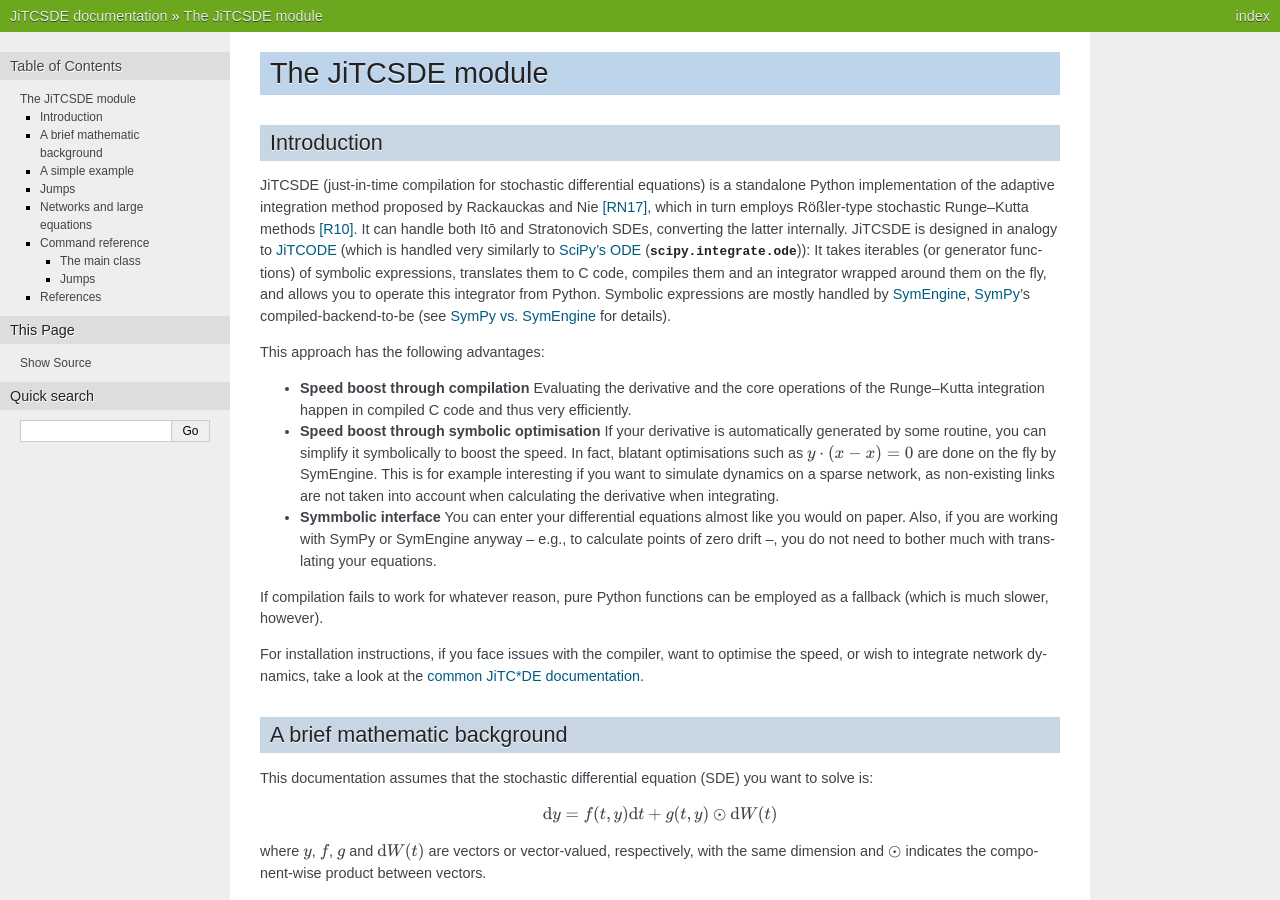
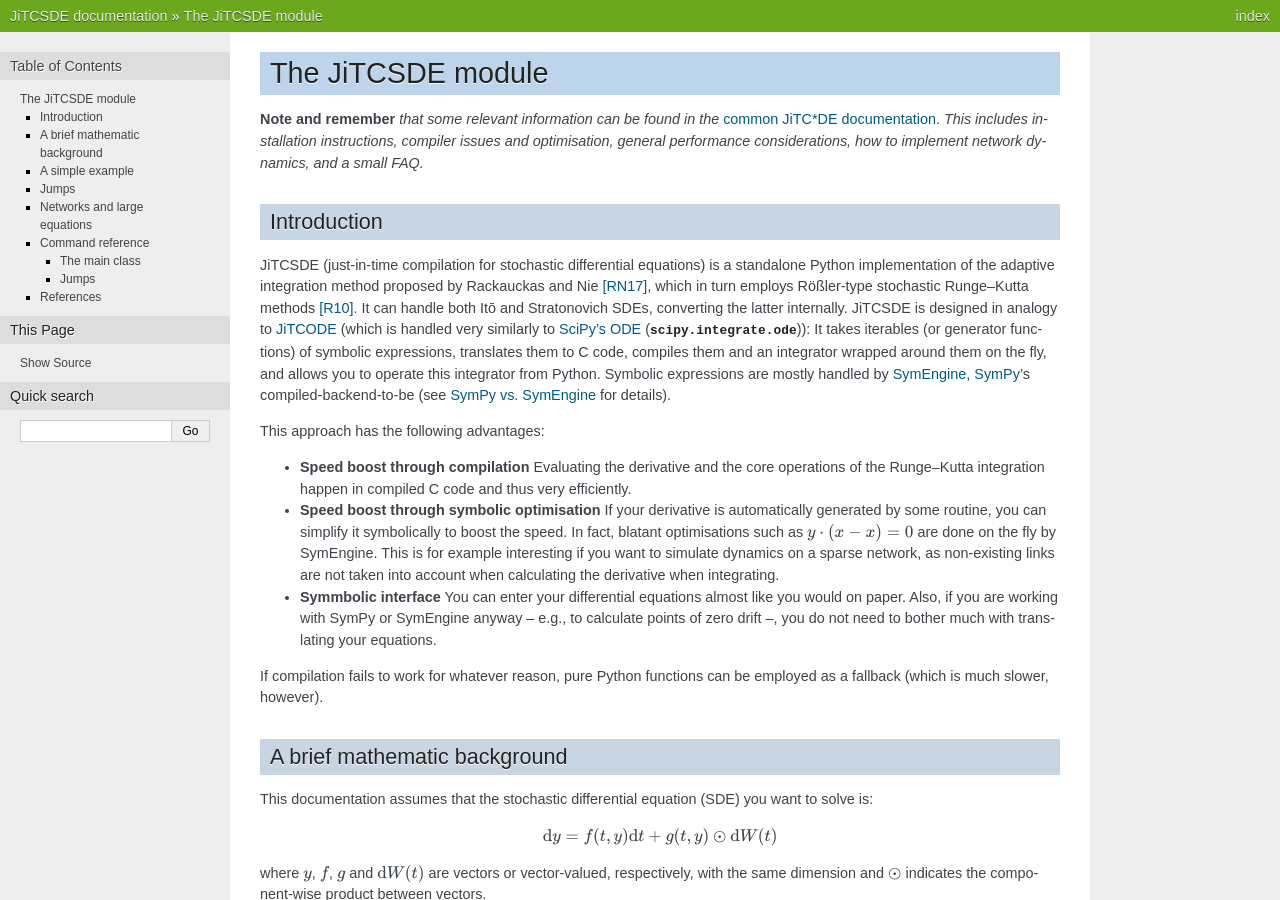
Before and after one commit to neurophysik/jitcsde, a Sphinx documentation site: the page built from docs/index.rst, in a window 1280 px wide and 900 px high. Built offline with Sphinx 7.4.7, drawn with Linux system fonts in a browser that asks for light colours; the version number could not be read and is left out.

Commit message:
More prominent hint at common JiTC*DE documentation.

```diff
--- a/docs/index.rst
+++ b/docs/index.rst
@@ -1,5 +1,8 @@
 The JiTCSDE module
 ==================
+
+**Note and remember** *that some relevant information can be found in the* `common JiTC*DE documentation`_.
+*This includes installation instructions, compiler issues and optimisation, general performance considerations, how to implement network dynamics, and a small FAQ.*
 
 Introduction
 ------------
@@ -25,8 +28,6 @@
 	Also, if you are working with SymPy or SymEngine anyway – e.g., to calculate points of zero drift –, you do not need to bother much with translating your equations.
 
 If compilation fails to work for whatever reason, pure Python functions can be employed as a fallback (which is much slower, however).
-
-For installation instructions, if you face issues with the compiler, want to optimise the speed, or wish to integrate network dynamics, take a look at the `common JiTC*DE documentation`_.
 
 A brief mathematic background
 -----------------------------
```
